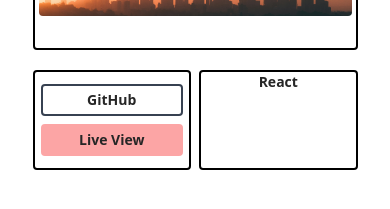
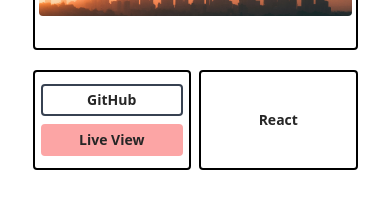
Before and after one commit to zahraRostami1999/portfolio, a React (Vite) app in the folder portfolio/: page /project/1 in a window 390 px wide. Shown: the part 483-692 px from the top of the page. Built offline with nearby package versions, Linux system fonts and the light colour scheme.

Commit message:
edit SingleProjectPage: set items center sm break point

```diff
--- a/portfolio/src/pages/SingleProjectPage.jsx
+++ b/portfolio/src/pages/SingleProjectPage.jsx
@@ -25,7 +25,7 @@ const SingleProjectPage = () => {
                             <button className="border-2 lg:w-2/3 md:w-2/3 w-11/12 lg:py-2 py-1 border-gray-700 font-bold mb-2 md:mb-0 lg:mb-0 rounded"><Link to={ProjectInfo.githubLink}>GitHub</Link></button>
                             <button className="border-2 lg:w-2/3 md:w-2/3 w-11/12 lg:py-2 py-1 border-red-300 bg-red-300 font-bold  rounded"><Link to={ProjectInfo.demoLink}>Live View</Link></button>
                         </div>
-                        <div className="border-2 border-black lg:h-1/2 md:h-1/2 lg:w-full md:w-full w-1/2 flex justify-center items-start rounded font-semibold">
+                        <div className="border-2 border-black lg:h-1/2 md:h-1/2 lg:w-full md:w-full w-1/2 flex justify-center lg:items-start md:items-start sm:items-center items-center  rounded font-semibold">
                             <ul>
                                 {ProjectInfo.technologies.map(tech => (
                                     <li className="lg:my-5 md:my-5" key={tech}>{tech}</li>
```
